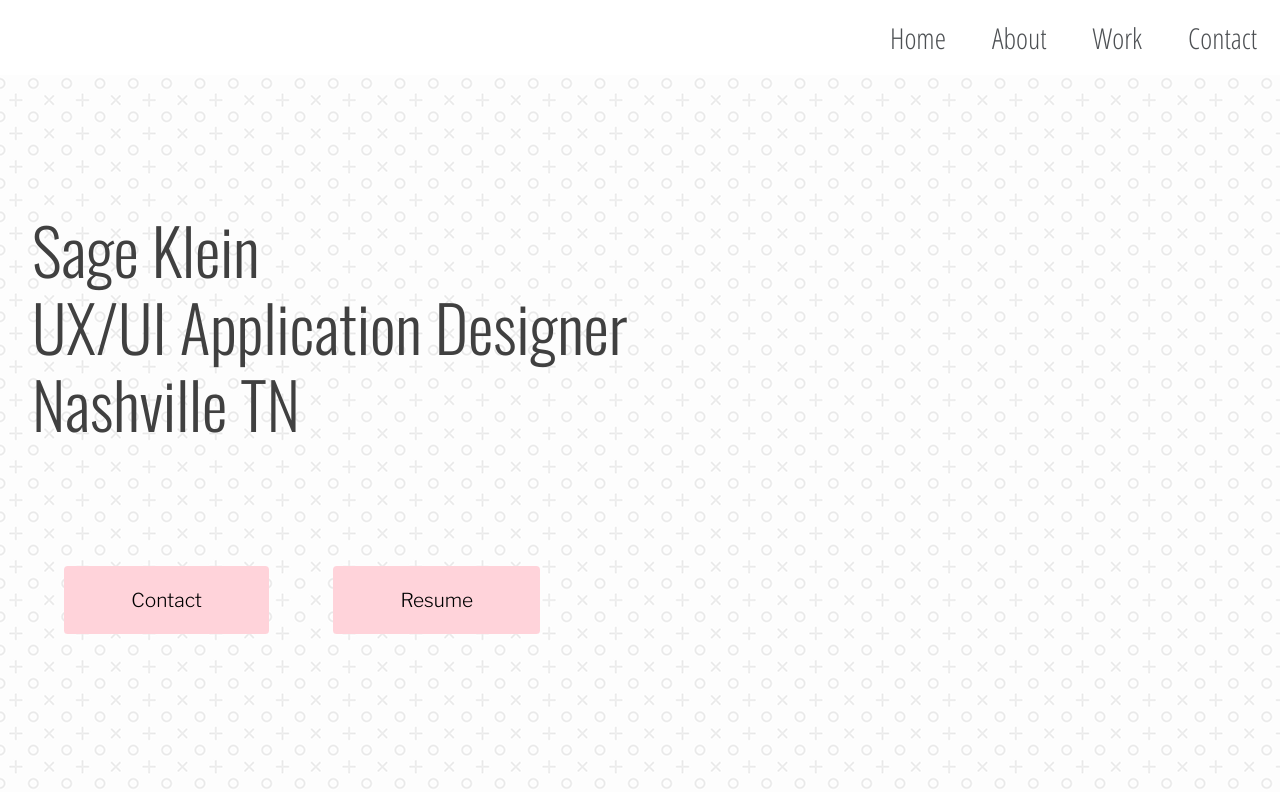
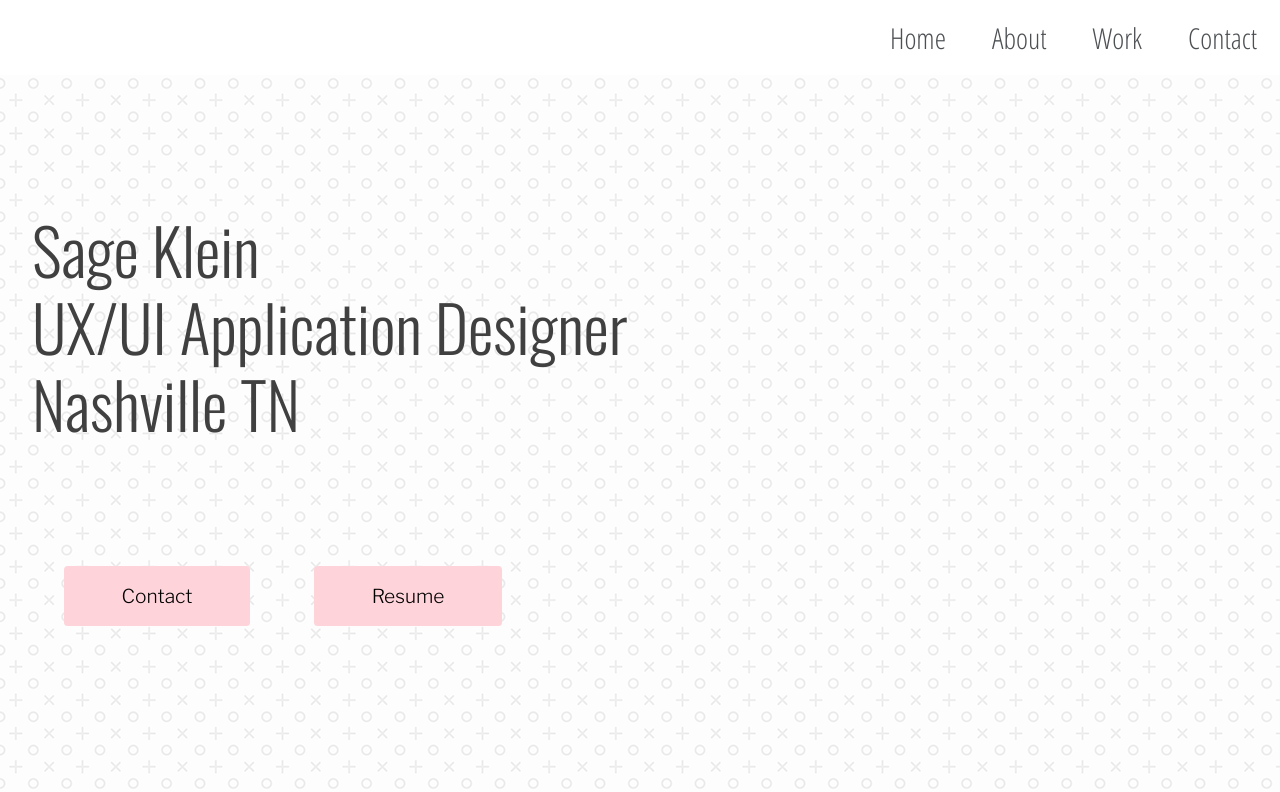
Before and after one commit to sageklein/sageklein.github.io, a React (Create React App) app: page /#/ in a window 1280 px wide. Shown: the top 792 px of the page. Built offline with nearby package versions, Linux system fonts and the light colour scheme.

Commit message:
button css

```diff
--- a/src/App.css
+++ b/src/App.css
@@ -51,7 +51,7 @@ h2{
   background: #FFD3DA;
   border: 0px;
   font-size: 1.2em;
-  padding: 1em 3.5em;
+  padding: .8em 3em;
   border-radius: .2em;
   transition: all 0.2s ease-out;
   -webkit-transition: all 0.2s ease-out;
```
